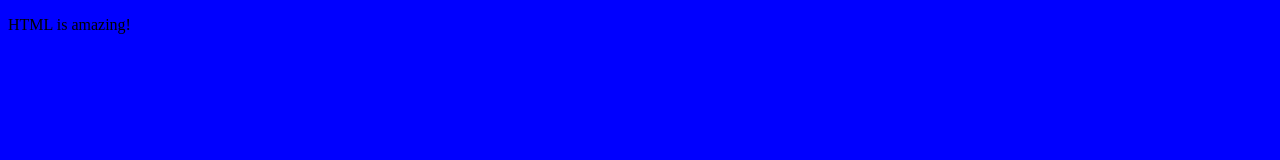
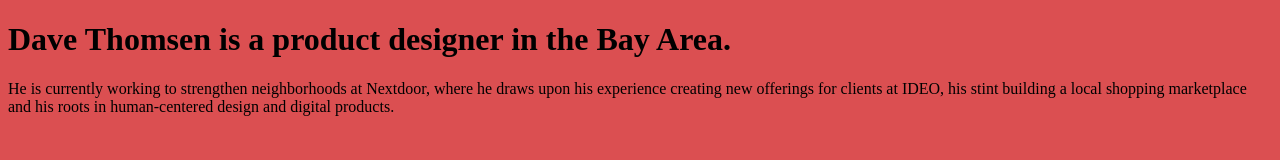
Before and after one commit to littleburrojr/lesson, a plain HTML site: page index.html in a window 1280 px wide. Drawn offline with Linux system fonts and the light colour scheme.

Commit message:
Changed bg color to red

```diff
--- a/css/styles.css
+++ b/css/styles.css
@@ -1,3 +1,4 @@
 body {
-background-color: blue;
+background-color: #DB4F51;
+
 }
--- a/index.html
+++ b/index.html
@@ -7,6 +7,7 @@
 	<link rel="stylesheet" href="css/reset.css">
 </head>
 <body>
-	<p>HTML is amazing!</p>
+	<h1>Dave Thomsen is a product designer in the Bay Area. </h1><p>He is currently working to strengthen neighborhoods at Nextdoor, where he draws upon his experience creating new offerings for clients at IDEO, his stint building a local shopping marketplace and his roots in human-centered design and digital products.</p>
+	<p></p>
 </body>
 </html>
```
